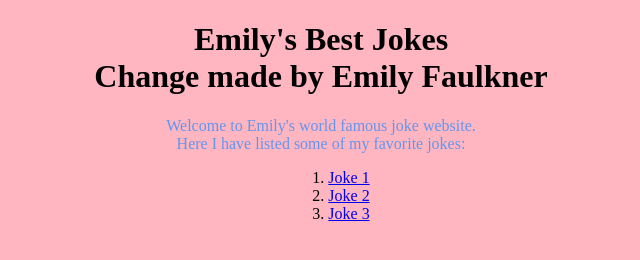
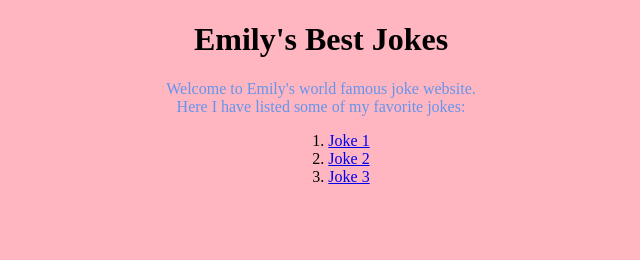
Before and after one commit to Emilynx143/Final-website, a plain HTML site: page index.html in a window 1280 px wide. Shown: the whole page, without its empty margins (319-959 px from the left). Drawn offline with Linux system fonts and the light colour scheme.

Commit message:
Update index.html

```diff
--- a/index.html
+++ b/index.html
@@ -23,8 +23,7 @@
 </head>
 <body>
 <h1>
- Emily's Best Jokes<br>
- Change made by Emily Faulkner
+ Emily's Best Jokes
 </h1>
 <p>
    Welcome to Emily's world famous joke website. <br>
```
